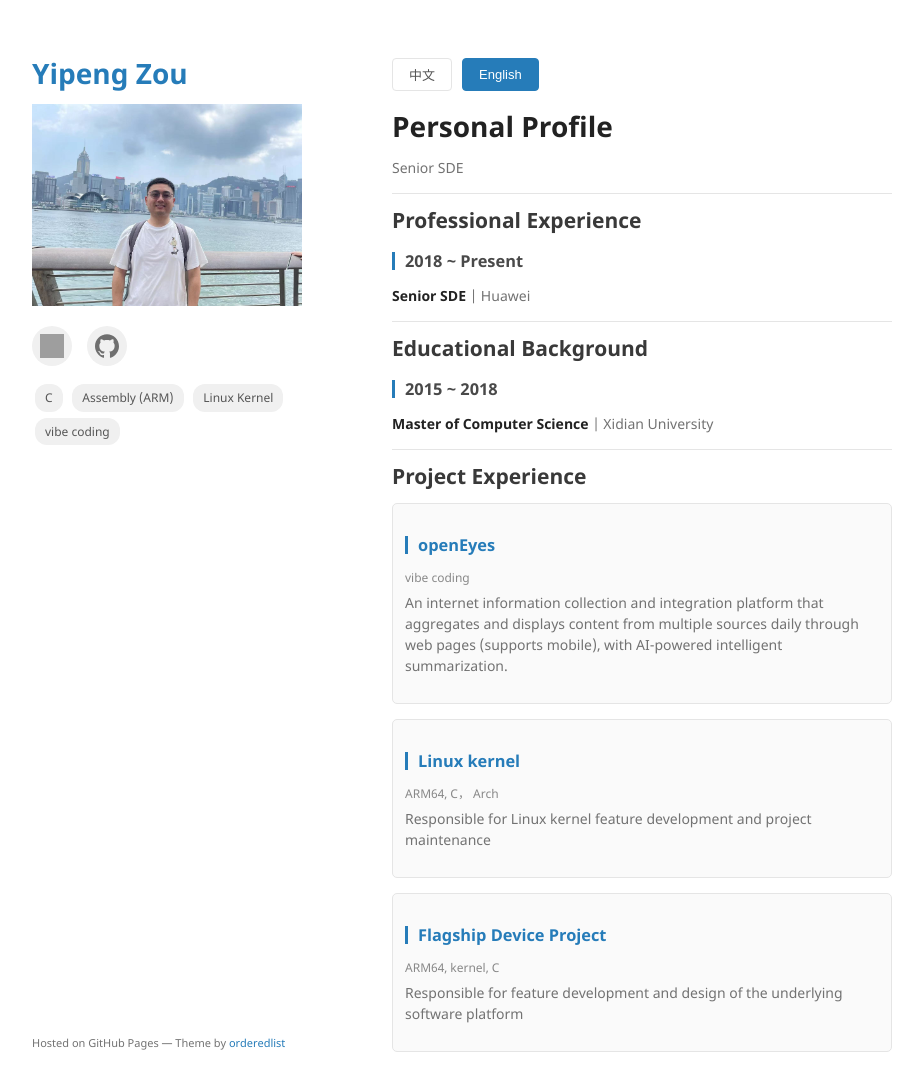
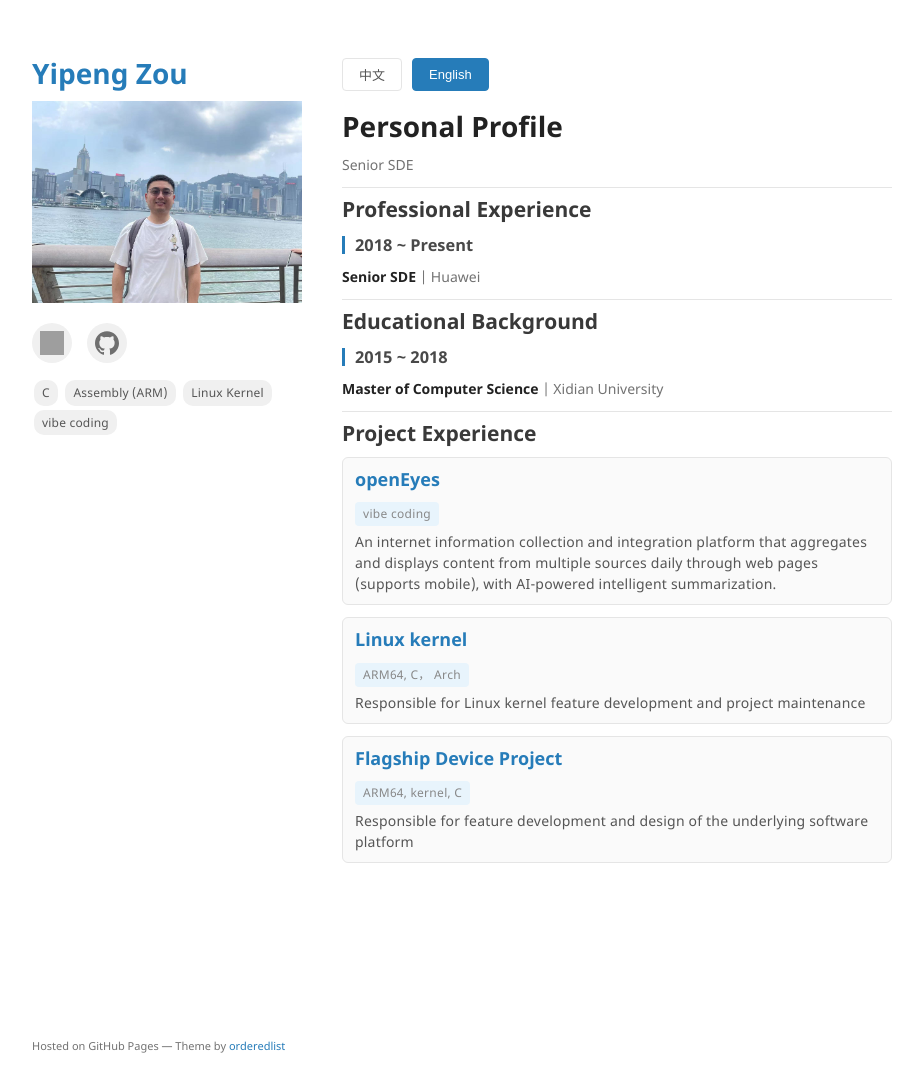
Before and after one commit to zouyipeng/zouyipeng.github.io, a Jekyll site: the page built from index.md, in a window 1280 px wide and 1117 px high. Shown: the top 1092 px of the window, without its empty margins (178-1101 px from the left). Built offline with Jekyll 4.4.1, drawn with Linux system fonts in a browser that asks for light colours; grey boxes are pictures that could not be loaded.

Commit message:
Improve page layout and project card styling
- Increase section width from 500px to 550px for better content display
- Reduce global spacing for more compact layout
- Enhance project cards with adaptive text sizing using clamp()
- Improve project card typography and spacing
- Better tech stack tags with background color
- Optimize skill tags for more compact display
- Improve overall visual hierarchy and readability

```diff
--- a/_sass/jekyll-theme-minimal.scss
+++ b/_sass/jekyll-theme-minimal.scss
@@ -11,11 +11,11 @@ body {
 
 h1, h2, h3, h4, h5, h6 {
   color:#222;
-  margin:0 0 15px;
+  margin:0 0 12px;
 }
 
 p, ul, ol, table, pre, dl {
-  margin:0 0 15px;
+  margin:0 0 12px;
 }
 
 h1, h2, h3 {
@@ -186,7 +186,7 @@ strong {
 }
 
 section {
-  width:500px;
+  width:550px;
   float:right;
   padding-bottom:50px;
 }
@@ -199,7 +199,7 @@ hr {
   border:0;
   background:#e5e5e5;
   height:1px;
-  margin:0 0 15px;
+  margin:0 0 10px;
 }
 
 footer {
--- a/assets/css/custom.css
+++ b/assets/css/custom.css
@@ -2,11 +2,11 @@
 
 /* Global spacing adjustments */
 p, ul, ol {
-  margin: 0 0 15px;
+  margin: 0 0 12px;
 }
 
 hr {
-  margin: 0 0 15px;
+  margin: 0 0 10px;
 }
 
 /* Language Switch */
@@ -82,13 +82,14 @@ hr {
 /* Skill Tags Cloud */
 .skill-tag {
   display: inline-block;
-  padding: 3px 10px;
-  margin: 3px;
+  padding: 2px 8px;
+  margin: 2px;
   background: #f0f0f0;
-  border-radius: 12px;
-  font-size: 12px;
+  border-radius: 10px;
+  font-size: clamp(11px, 0.8rem, 12px);
   color: #555;
   transition: background 0.3s, color 0.3s;
+  letter-spacing: 0.2px;
 }
 
 .skill-tag:hover {
@@ -102,11 +103,66 @@ hr {
   transform: translateY(30px);
   transition: opacity 0.6s cubic-bezier(0.25, 0.46, 0.45, 0.94),
               transform 0.6s cubic-bezier(0.25, 0.46, 0.45, 0.94);
-  margin-bottom: 15px;
-  padding: 12px;
+  margin-bottom: 12px;
+  padding: 10px 12px;
   border: 1px solid #e5e5e5;
-  border-radius: 5px;
+  border-radius: 6px;
   background: #fafafa;
+}
+
+.project-card.visible {
+  opacity: 1;
+  transform: translateY(0);
+}
+
+.project-card:hover {
+  box-shadow: 0 4px 12px rgba(0, 0, 0, 0.15);
+  transform: translateY(-2px);
+  transition: box-shadow 0.3s, transform 0.3s;
+}
+
+/* Project Title */
+.project-card h3 {
+  margin: 0 0 6px 0;
+  padding: 0;
+  border: none;
+  font-size: clamp(16px, 1.2rem, 18px);
+  font-weight: 600;
+  line-height: 1.3;
+}
+
+.project-card h3 a {
+  color: #267CB9;
+  transition: color 0.2s ease;
+}
+
+.project-card h3 a:hover {
+  color: #1a5a8a;
+  text-decoration: underline;
+}
+
+/* Project Tech Stack */
+.project-tech {
+  color: #666;
+  font-size: clamp(11px, 0.85rem, 12px);
+  margin: 4px 0 8px 0;
+  font-weight: 500;
+  letter-spacing: 0.3px;
+  background: #e8f4fc;
+  padding: 3px 8px;
+  border-radius: 4px;
+  display: inline-block;
+}
+
+/* Project Description */
+.project-card p:last-child {
+  margin: 0;
+  line-height: 1.5;
+  color: #555;
+  font-size: clamp(13px, 0.9rem, 14px);
+  word-wrap: break-word;
+  max-width: 100%;
+  letter-spacing: 0.2px;
 }
 
 .project-card.visible {
@@ -129,7 +185,7 @@ hr {
 
 /* Timeline Styles */
 h3 {
-  margin-top: 20px;
+  margin-top: 15px;
   border-left: 3px solid #267CB9;
   padding-left: 10px;
 }
```
